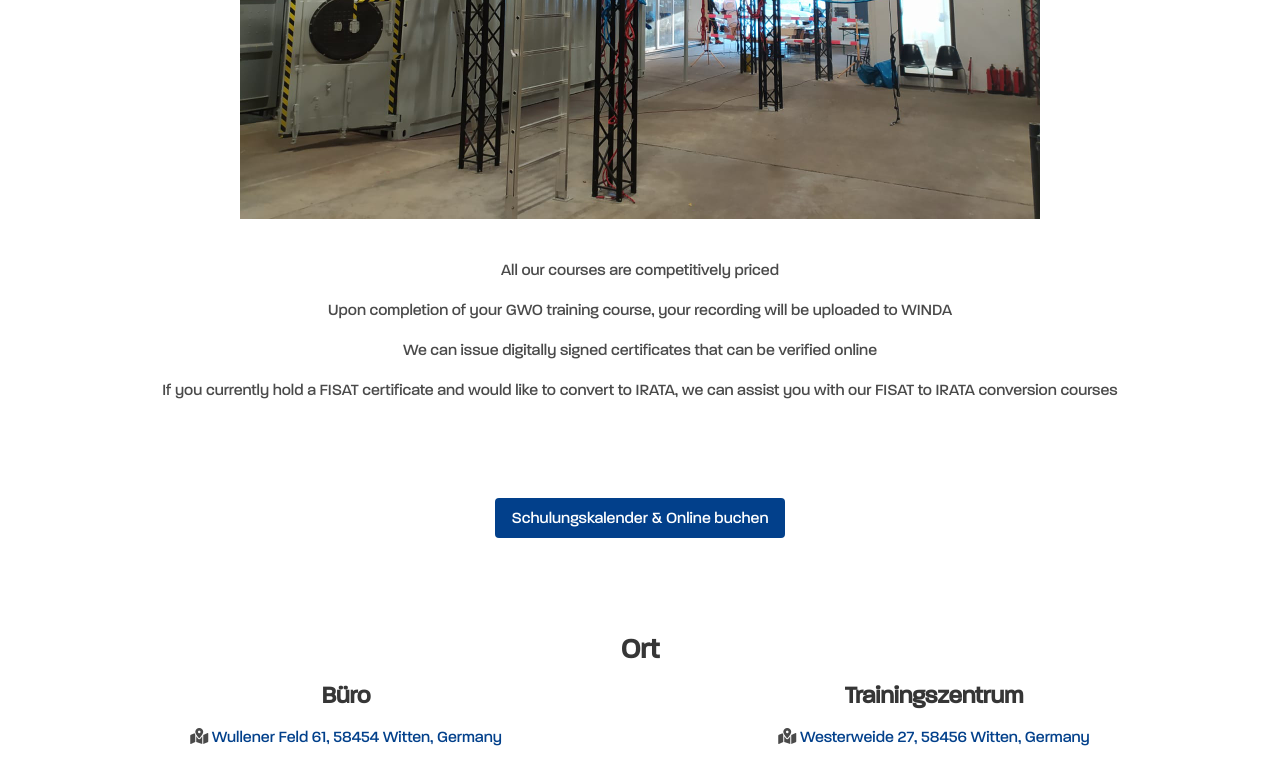
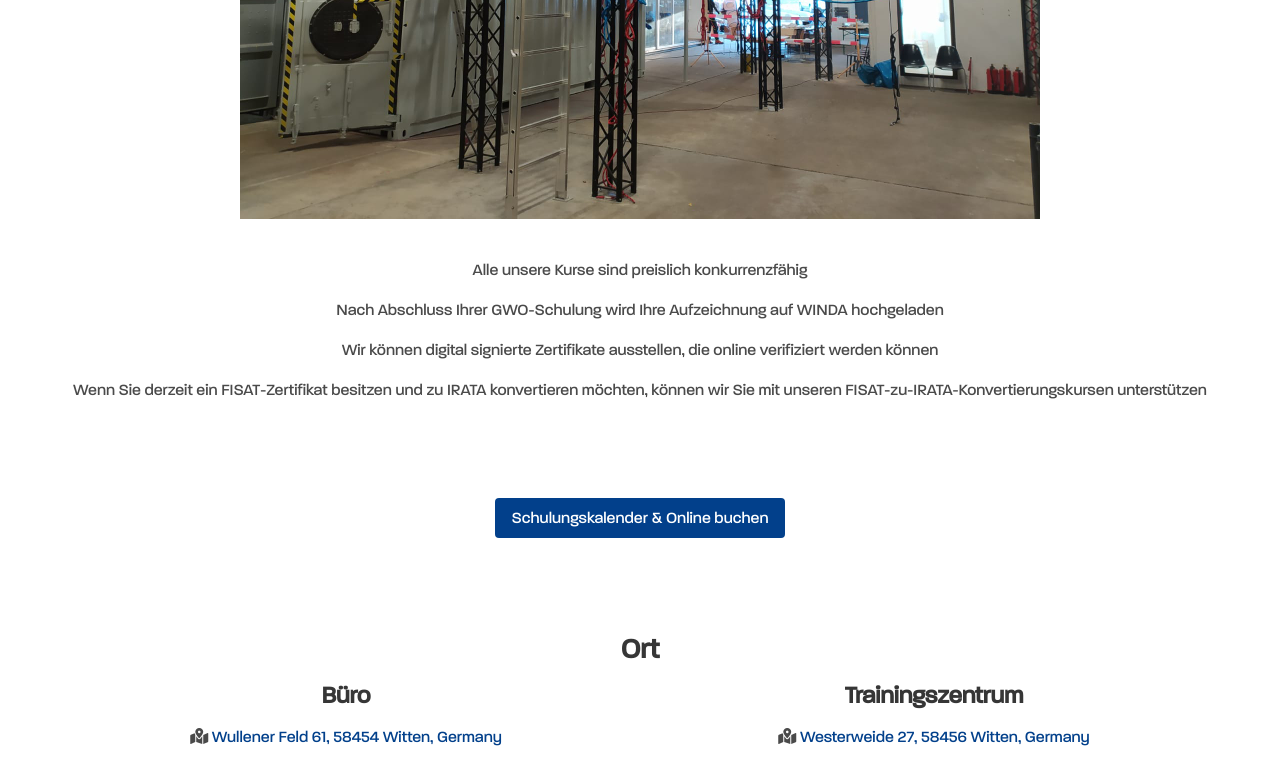
Before and after one commit to the-safety/the-safety.github.io, a Jekyll site: the page built from de/index.md, in a window 1280 px wide and 900 px high, scrolled down 789 px, cut to the strip 0-761 px from the top of the window. Built offline with Jekyll 4.4.1, drawn with Linux system fonts in a browser that asks for light colours; our own code applies the rules of GitHub Pages for plain Markdown files.

Commit message:
COmpleted german translation on homepage

```diff
--- a/de/index.md
+++ b/de/index.md
@@ -12,10 +12,10 @@ Die Schulungen finden in unseren Räumlichkeiten in Witten, Deutschland statt
 
 <figure class="image"><img style="max-width: 800px;" src="/assets/img/photos/tc1.jpg"></figure>
 
-All our courses are competitively priced
+Alle unsere Kurse sind preislich konkurrenzfähig
 
-Upon completion of your GWO training course, your recording will be uploaded to WINDA
+Nach Abschluss Ihrer GWO-Schulung wird Ihre Aufzeichnung auf WINDA hochgeladen
 
-We can issue digitally signed certificates that can be verified online
+Wir können digital signierte Zertifikate ausstellen, die online verifiziert werden können
 
-If you currently hold a FISAT certificate and would like to convert to IRATA, we can assist you with our FISAT to IRATA conversion courses
+Wenn Sie derzeit ein FISAT-Zertifikat besitzen und zu IRATA konvertieren möchten, können wir Sie mit unseren FISAT-zu-IRATA-Konvertierungskursen unterstützen
```
